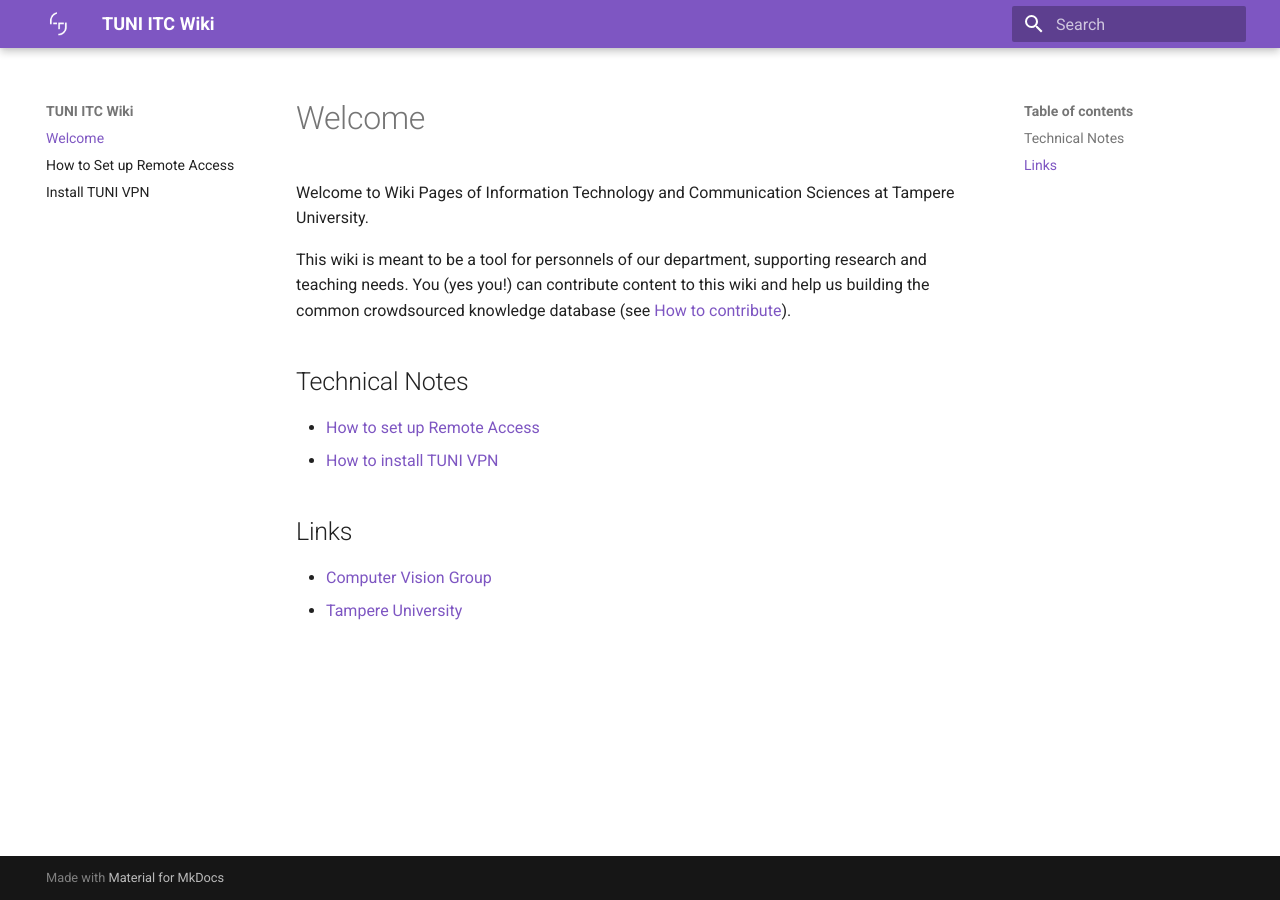
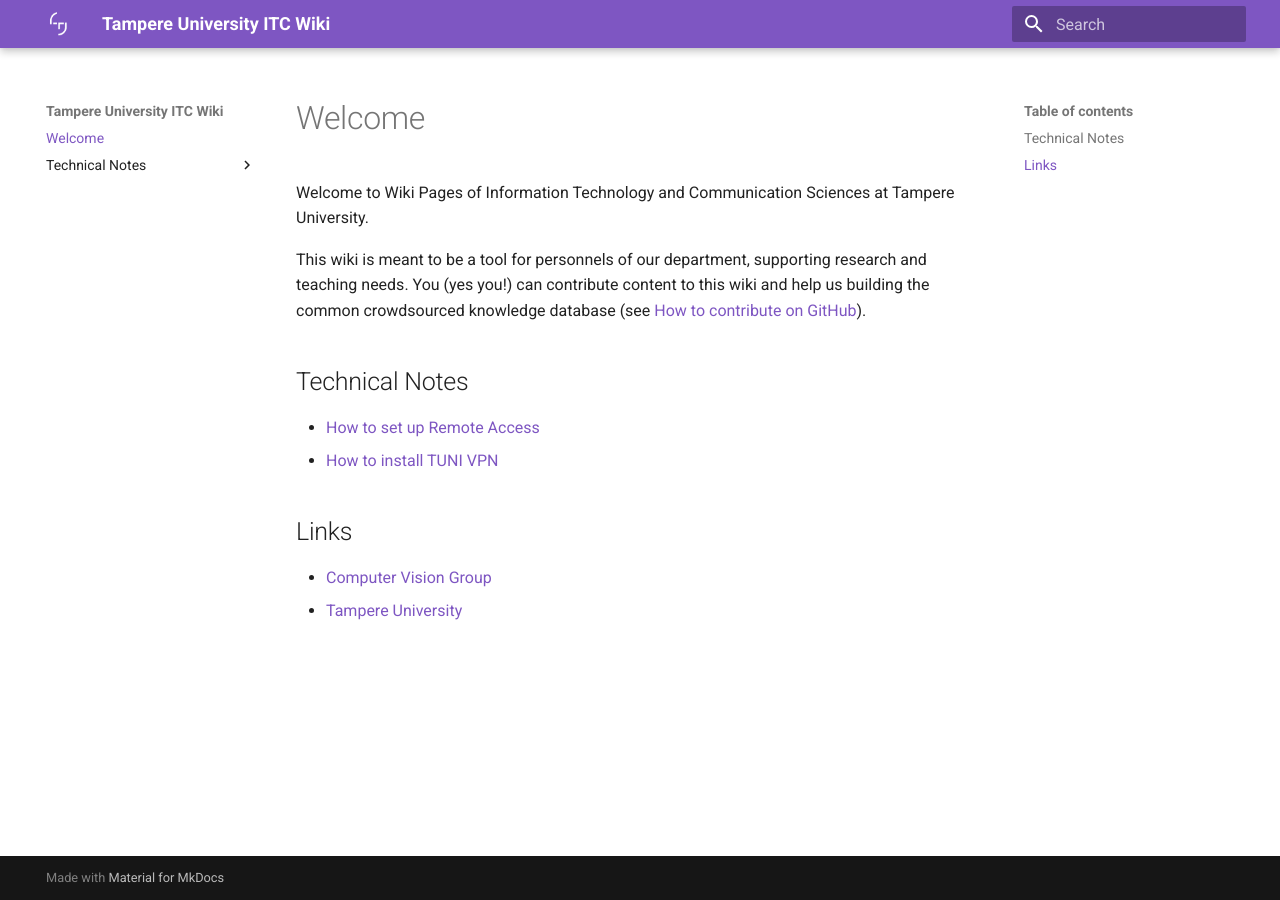
Before and after one commit to TUNI-ITC/wiki, an MkDocs documentation site: the page built from docs/index.md, in a window 1280 px wide. Built offline with MkDocs 1.6.1 and Material for MkDocs 9.7.7, drawn with Linux system fonts in a browser that asks for light colours.

Commit message:
Changed site name; moved tech notes to a separate dir (#2)
* changed site name; moved notes to a separate dir

* fix the links in index.md

```diff
--- a/docs/index.md
+++ b/docs/index.md
@@ -2,11 +2,11 @@
 
 Welcome to Wiki Pages of Information Technology and Communication Sciences at Tampere University.
 
-This wiki is meant to be a tool for personnels of our department, supporting research and teaching needs. You (yes you!) can contribute content to this wiki and help us building the common crowdsourced knowledge database (see [How to contribute](https://github.com/TUNI-ITC/wiki#how-to-contribute)).
+This wiki is meant to be a tool for personnels of our department, supporting research and teaching needs. You (yes you!) can contribute content to this wiki and help us building the common crowdsourced knowledge database (see [How to contribute on GitHub](https://github.com/TUNI-ITC/wiki#how-to-contribute)).
 
 ## Technical Notes
-- [How to set up Remote Access](how-to-set-up-remote-access.md)
-- [How to install TUNI VPN](install-tuni-vpn.md)
+- [How to set up Remote Access](Technical-Notes/how-to-set-up-remote-access.md)
+- [How to install TUNI VPN](Technical-Notes/install-tuni-vpn.md)
 
 
 ## Links
--- a/mkdocs.yml
+++ b/mkdocs.yml
@@ -1,4 +1,4 @@
-site_name: TUNI ITC Wiki
+site_name: Tampere University ITC Wiki
 
 theme:
     name:
```
Also changed, not shown: docs/Technical-Notes/how-to-set-up-remote-access.md (renamed from docs/how-to-set-up-remote-access.md), docs/Technical-Notes/install-tuni-vpn.md (line endings or trailing spaces).
